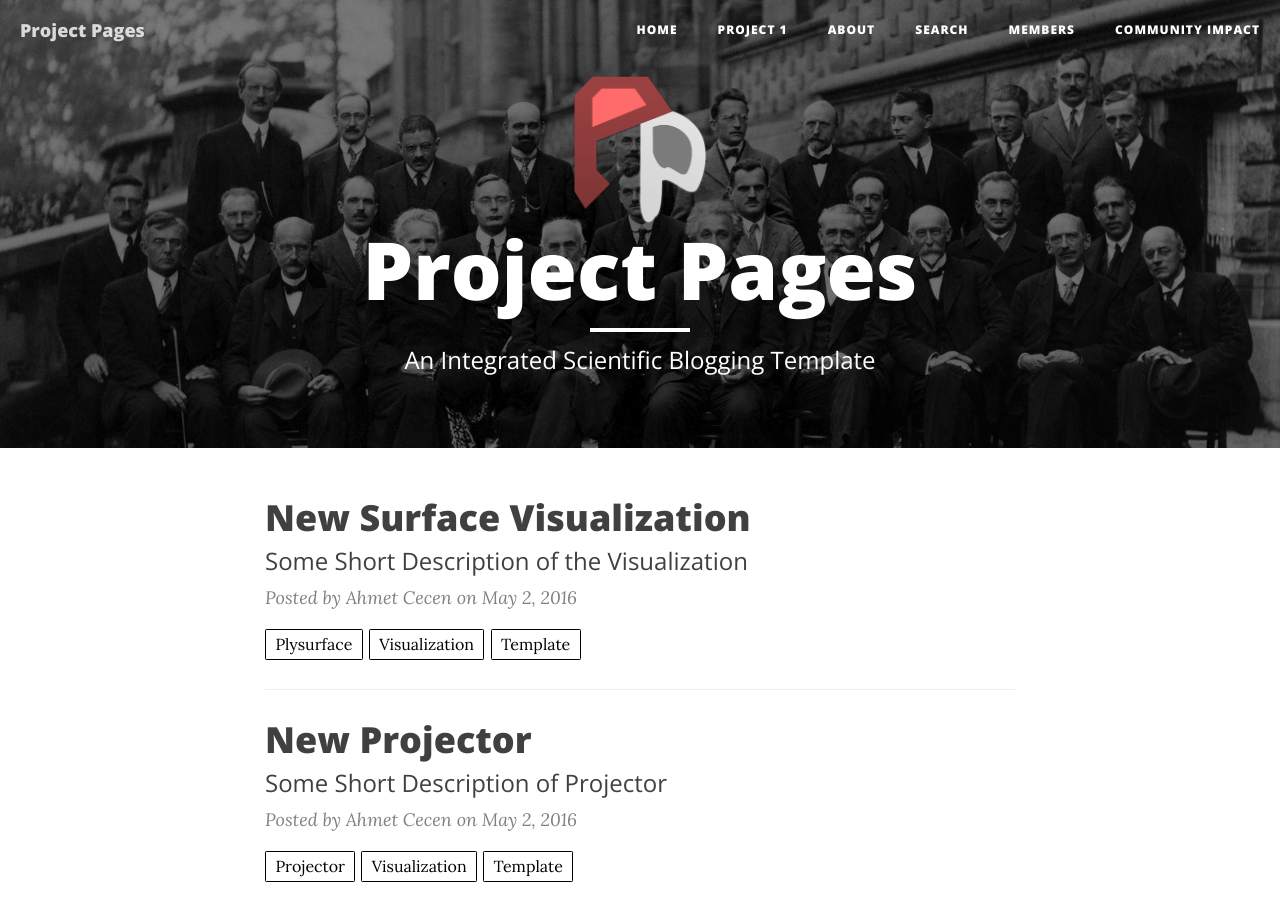
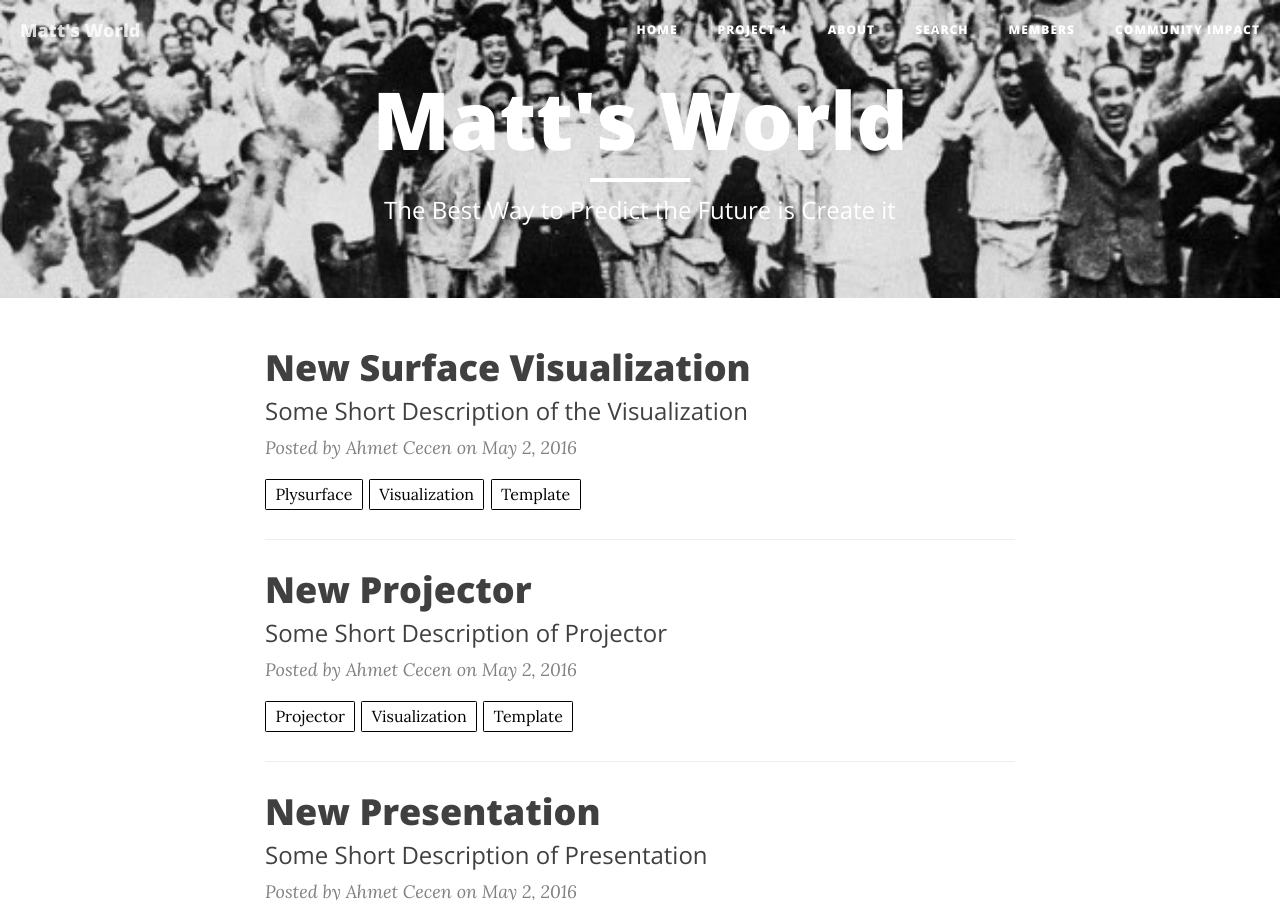
Before and after one commit to smbae/smbae.github.io, a Jekyll site: the page built from index.html, in a window 1280 px wide and 900 px high. Built offline with Jekyll 4.4.1, drawn with Linux system fonts in a browser that asks for light colours; nearby versions of some CDN libraries; the list of posts is cut into pages by our own code; some of the changed text lies outside the part shown.

Commit message:
added new bg and main title

```diff
--- a/_config.yml
+++ b/_config.yml
@@ -1,22 +1,19 @@
 # Site settings
-title: Project Pages
-description: "An Integrated Scientific Blogging Template"
-url: "https://projectpages.github.io"
-
-
-
+title: Matt's World
+description: "The Best Way to Predict the Future is Create it"
+url: "https://smbae.github.io"
 
 # Secondary Parameters
-baseurl: "/project-pages"
+baseurl: "/main"
 header-img: img/home-bg.jpg
 headercolor: "#FFFFFF"
-logo: /project-pages/img/logos/Project-Pages-New-Logo-Inverted.png
+# logo: logo not made yet
 
 # Tertiary Parameters
-github_username:  projectpages
-project_repository: project-pages
-disqus_shortname: project-pages
-g-analytics: UA-75881392-1
+github_username:  smbae
+project_repository: smbae.github.io
+disqus_shortname: smbae.github.io
+g-analytics:
 altmetric: true
 
 # Build settings
@@ -24,7 +21,7 @@ gems: [jekyll-paginate]
 markdown: kramdown
 highlighter: rouge
 permalink: pretty
-paginate: 10
+paginate: 5
 exclude: ["less","node_modules","Gruntfile.js","package.json","README.md"]
 
 # Jekyll Settings
@@ -41,7 +38,7 @@ defaults:
 # Prose Settings
 prose:
   ignore: ['feed.xml', '/stl', '/ply', '/js', '/plugin', '/lib', '/projectors', '_layouts', '/_includes', 'Gruntfile.js', 'package.json', 'proselinks.jsonp', 'ppanchor.matin', '.gitignore', '/search', '/css', '/img', 'favicon.png','_data/*.json','LICENSES.md','README.md','colorscheme.scss','members.html','mentions.html','index.html']
-  siteurl: 'http://projectpages.github.io/project-pages/'
+  siteurl: 'http://smbae.github.io/main/'
   ispp: true
   media: 'img'
   metadata:
@@ -106,7 +103,7 @@ prose:
       - name: "horizontal"
         field:
           element: "hidden"
-          value: </section></section><section markdown="1" data-background="http://projectpages.github.io/project-pages/img/slidebackground.png"><section markdown="1">
+          value: </section></section><section markdown="1" data-background="http://smbae.github.io/main/img/slidebackground.png"><section markdown="1">
       - name: "vertical"
         field:
           element: "hidden"
@@ -114,7 +111,7 @@ prose:
       - name: "slideinit"
         field:
           element: "hidden"
-          value: <section markdown="1" data-background="http://projectpages.github.io/project-pages/img/slidebackground.png"><section markdown="1">
+          value: <section markdown="1" data-background="http://smbae.github.io/main/img/slidebackground.png"><section markdown="1">
       - name: "theme"
         field:
           element: "select"
--- a/_posts/2016-04-19-New-Post.markdown
+++ b/_posts/2016-04-19-New-Post.markdown
@@ -1,7 +1,7 @@
 ---
 layout:     post
-title:      New Post
-author:     Ahmet Cecen
+title:      First Post
+author:     Matthew Bae
 tags: 		post template
 subtitle:  	Some Short Description of Post
 category:  project1
```
Also changed, not shown: img/home-bg.jpg, img/logos/Project-Pages-New-Logo-Inverted.png (deleted), img/logos/Project-Pages-New-Logo.png (deleted).
